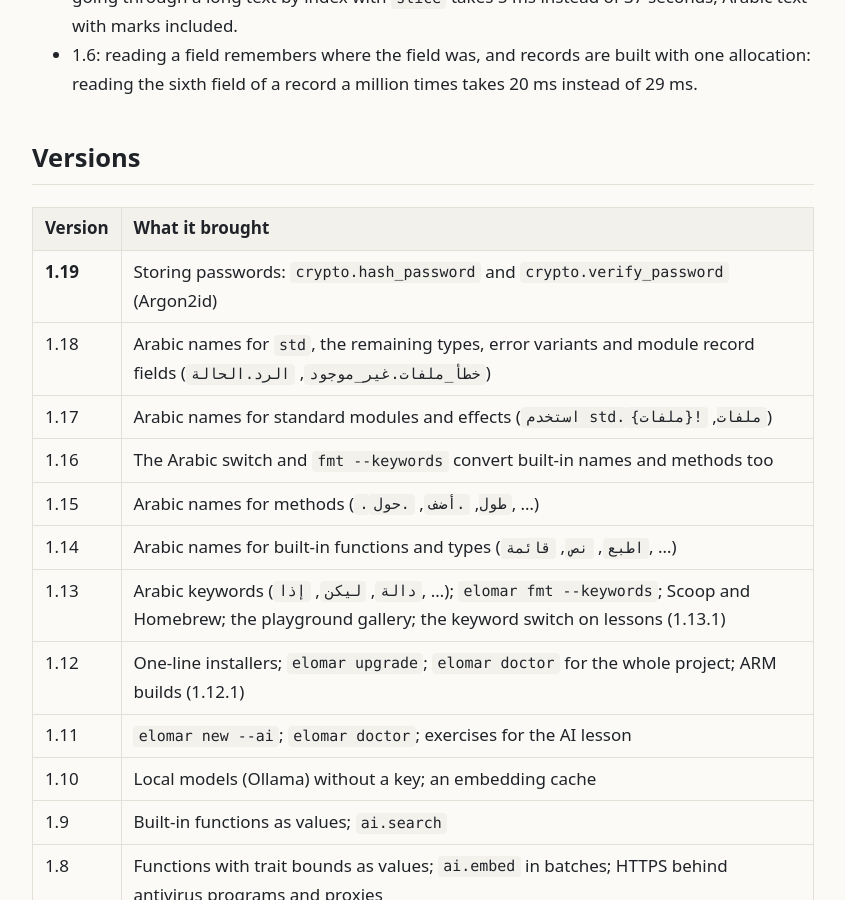
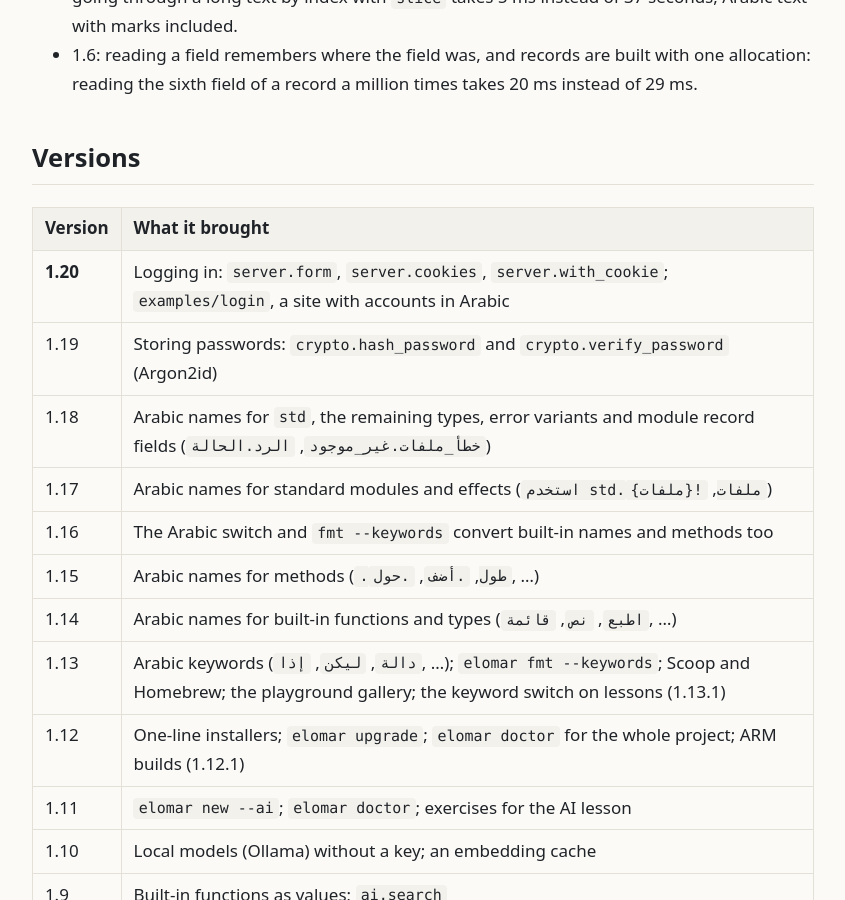
Before and after one commit to abobasel86/elomar-lang, a Jekyll site: the page built from site/en/news.md, in a window 1280 px wide and 900 px high, scrolled down 7896 px. Shown: the whole window, without its empty margins (217-1062 px from the left). Built offline with Jekyll 4.4.1, drawn with Linux system fonts in a browser that asks for light colours; some of the changed text lies outside the part shown.

Commit message:
Release 1.20.0
Co-Authored-By: Claude Opus 5.5 <noreply@anthropic.com>

```diff
--- a/Cargo.toml
+++ b/Cargo.toml
@@ -23,7 +23,7 @@ members = [
 ]
 
 [workspace.package]
-version = "1.19.0"
+version = "1.20.0"
 edition = "2024"
 rust-version = "1.88"
 publish = false
--- a/editor/vscode/package.json
+++ b/editor/vscode/package.json
@@ -2,7 +2,7 @@
   "name": "elomar-lang",
   "displayName": "Elomar-Lang",
   "description": "Elomar-Lang support: highlighting, errors while you type (Arabic/English), hover, go to definition, outline, completion, formatting, snippets and a Run button",
-  "version": "1.19.0",
+  "version": "1.20.0",
   "publisher": "abobasel86",
   "license": "MIT OR Apache-2.0",
   "icon": "images/icon.png",
--- a/site/en/news.md
+++ b/site/en/news.md
@@ -7,7 +7,7 @@ other: ar/news.html
 
 # What's new
 
-## Logging in
+## 1.20: Logging in
 
 - **`server.form(req)`** reads an HTML form, **`server.cookies(req)`** the
   cookies a browser sent, and **`server.with_cookie(reply, name, value)`**
@@ -294,7 +294,8 @@ There are thirteen of them now: `par_map`, `par_filter`, `par_fold`,
 
 | Version | What it brought |
 |---|---|
-| **1.19** | Storing passwords: `crypto.hash_password` and `crypto.verify_password` (Argon2id) |
+| **1.20** | Logging in: `server.form`, `server.cookies`, `server.with_cookie`; `examples/login`, a site with accounts in Arabic |
+| 1.19 | Storing passwords: `crypto.hash_password` and `crypto.verify_password` (Argon2id) |
 | 1.18 | Arabic names for `std`, the remaining types, error variants and module record fields (`خطأ_ملفات.غير_موجود`, `الرد.الحالة`) |
 | 1.17 | Arabic names for standard modules and effects (`استخدم std.ملفات`, `!{ملفات}`) |
 | 1.16 | The Arabic switch and `fmt --keywords` convert built-in names and methods too |
```
Also changed, not shown: site/ar/news.md (+3 -2 lines), CHANGELOG.md, README.md, editor/vscode/CHANGELOG.md, 1 other file.
